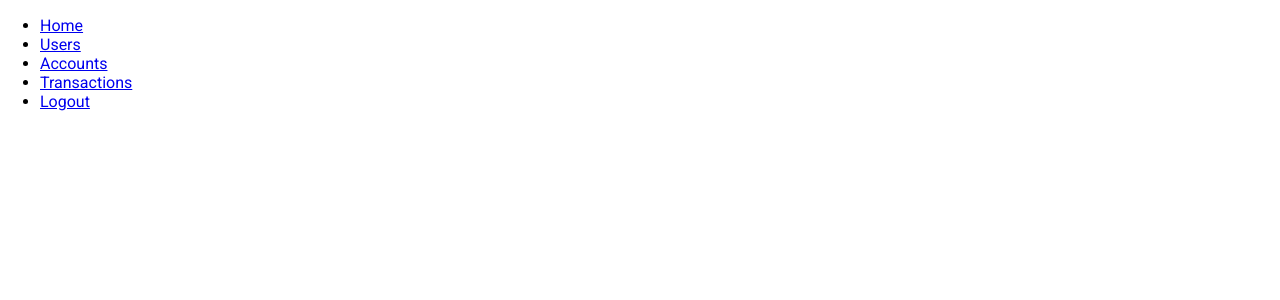
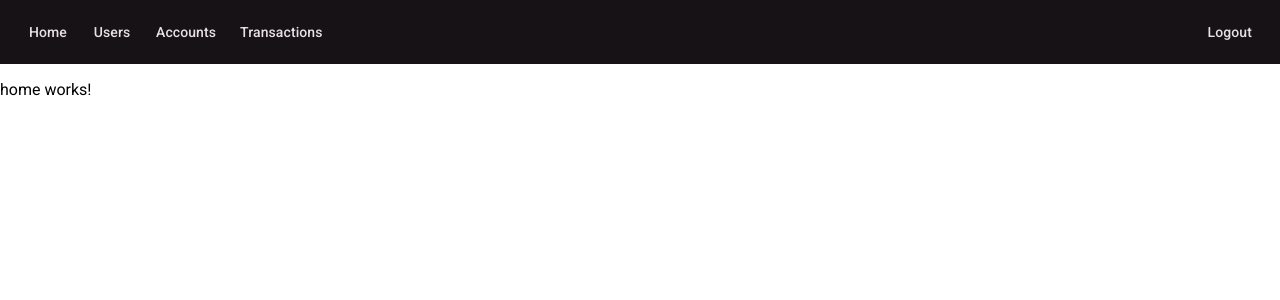
Before and after one commit to m8100213721/localbank-fe, an Angular app: page /home in a window 1280 px wide. Before the commit this address led to /. Shown: the top 300 px of the page. Built offline with nearby package versions, Linux system fonts and the light colour scheme.

Commit message:
Angular material for Header, Tabs & routing navigation

```diff
--- a/src/app/app-routing.module.ts
+++ b/src/app/app-routing.module.ts
@@ -6,7 +6,8 @@ import { AccountsComponent } from './accounts/accounts.component';
 import { TransactionsComponent } from './transactions/transactions.component';
 
 export const routes: Routes = [
-  { path: '', component: HomeComponent },
+  { path: '', redirectTo: '/home', pathMatch: 'full' },
+  { path: 'home', component: HomeComponent },
   { path: 'users', component: UsersComponent },
   { path: 'accounts', component: AccountsComponent },
   { path: 'transactions', component: TransactionsComponent }
--- a/src/app/app.component.html
+++ b/src/app/app.component.html
@@ -1,2 +1 @@
 <app-navigation></app-navigation>
-<router-outlet />
--- a/src/app/app.module.ts
+++ b/src/app/app.module.ts
@@ -8,6 +8,10 @@ import { CommonModule } from '@angular/common';
 import { AccountsComponent } from './accounts/accounts.component';
 import { UsersComponent } from './users/users.component';
 import { provideAnimationsAsync } from '@angular/platform-browser/animations/async';
+import { MatTabsModule } from '@angular/material/tabs';
+import { BrowserAnimationsModule } from '@angular/platform-browser/animations';
+import { MatButtonModule } from '@angular/material/button';
+import { MatToolbarModule } from '@angular/material/toolbar';
 
 @NgModule({
   declarations: [AppComponent, NavigationComponent,
@@ -15,12 +19,14 @@ import { provideAnimationsAsync } from '@angular/platform-browser/animations/asy
   ],
   imports: [
     BrowserModule,
+    BrowserAnimationsModule,
     AppRoutingModule,
-    CommonModule,
+    MatTabsModule,
+    MatButtonModule,
+    MatToolbarModule
   ],
   providers: [
     provideAnimationsAsync()
   ],
-  bootstrap: [AppComponent, NavigationComponent,
-  AccountsComponent, UsersComponent, TransactionsComponent]})
+  bootstrap: [AppComponent]})
 export class AppModule { }
--- a/src/app/home/home.component.ts
+++ b/src/app/home/home.component.ts
@@ -2,7 +2,7 @@ import { Component } from '@angular/core';
 
 @Component({
   selector: 'app-home',
-  imports: [],
+  standalone: false,
   templateUrl: './home.component.html',
   styleUrl: './home.component.scss'
 })
--- a/src/app/navigation/navigation.component.html
+++ b/src/app/navigation/navigation.component.html
@@ -1,9 +1,10 @@
-<nav>
-    <ul>
-        <li><a routerLink="/">Home</a></li>
-        <li><a routerLink="/users">Users</a></li>
-        <li><a routerLink="/accounts">Accounts</a></li>
-        <li><a routerLink="/transactions">Transactions</a></li>
-        <li><a routerLink="/logout">Logout</a></li>
-    </ul>
-</nav>
+<mat-toolbar color="primary">
+    <button mat-button [routerLink]="['/home']">Home</button>
+    <button mat-button
+        [routerLink]="['/users']">Users</button>
+    <button mat-button [routerLink]="['/accounts']">Accounts</button>
+    <button mat-button [routerLink]="['/transactions']">Transactions</button>
+    <span class="spacer"></span>
+    <button mat-button [routerLink]="['/logout']">Logout</button>
+</mat-toolbar>
+<router-outlet />
--- a/src/app/navigation/navigation.component.scss
+++ b/src/app/navigation/navigation.component.scss
@@ -0,0 +1,3 @@
+.spacer {
+   flex: 1 1 auto;
+  }
```
Also changed, not shown: src/app/navigation/navigation.component.ts (line endings or trailing spaces).
